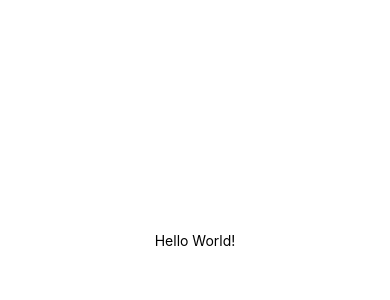
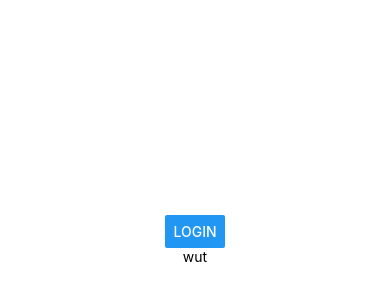
Before and after one commit to pinecat/deliverebot, a React Native app: screen / in a window 390 px wide. Shown: the part 182-482 px from the top of the page. Built offline with nearby package versions, Linux system fonts and the light colour scheme.

Commit message:
constructing authurl

```diff
--- a/App.js
+++ b/App.js
@@ -1,12 +1,40 @@
 import React from 'react';
-import { StyleSheet, Text, View } from 'react-native';
+import { AuthSession, Linking } from 'expo';
+import { StyleSheet, Text, View, Button } from 'react-native';
 
-export default function App() {
-  return (
-    <View style={styles.container}>
-      <Text>Hello World!</Text>
-    </View>
-  );
+// https://login.microsoftonline.com/1d884f12-a0d7-42f0-8b15-3a91c853bcb5/oauth2/authorize?client_id=1e034920-213a-4862-a8d7-da1bded43317&response_type=code&redirect_uri=http%3A%2F%2Flocalhost%3A19006
+
+const APP_ID = '1e034920-213a-4862-a8d7-da1bded43317';
+
+export default class App extends React.Component {
+  state = {
+    result: null,
+  };
+
+  render() {
+    return (
+      <View style={styles.container}>
+        <Button title="Login" onPress={this._handlePressAsync} />
+        {this.state.result ? (
+          <Text>{JSON.stringify(this.state.result)}</Text>
+        ) : <Text>wut</Text>}
+      </View>
+    );
+  }
+
+  _handlePress() {
+    console.log('test');
+  }
+
+  _handlePressAsync = async () => {
+    let redirectUrl = AuthSession.getRedirectUrl();
+    //let redirectUrl = 'http://localhost:19006';
+    let result = await AuthSession.startAsync({
+      authUrl:
+        `https://login.microsoftonline.com/1d884f12-a0d7-42f0-8b15-3a91c853bcb5/oauth2/authorize?client_id=1e034920-213a-4862-a8d7-da1bded43317&response_type=code&redirect_uri=${encodeURIComponent(redirectUrl)}`,
+    });
+    this.setState({ result });
+  }
 }
 
 const styles = StyleSheet.create({
--- a/app.json
+++ b/app.json
@@ -25,6 +25,8 @@
     ],
     "ios": {
       "supportsTablet": true
-    }
+    },
+    "description": "",
+    "githubUrl": "https://github.com/pinecat/deliverebot"
   }
 }
```
